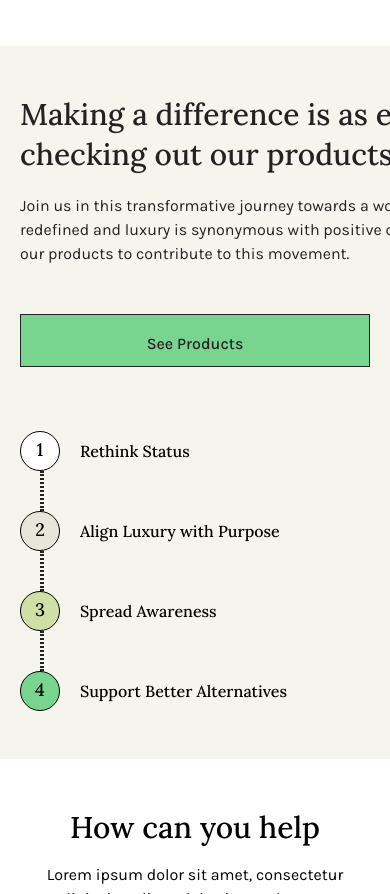
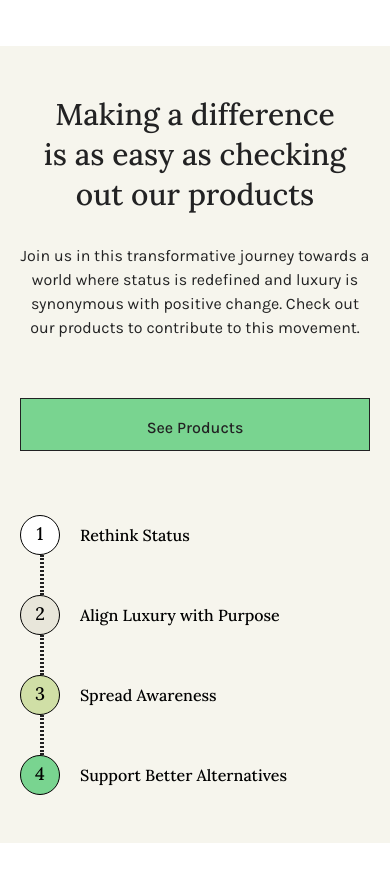
Before and after one commit to pizuCoder/ecochic-persistant-, a React app: page / in a window 390 px wide. Shown: the part 3419-4313 px from the top of the page. Built offline with nearby package versions, Linux system fonts and the light colour scheme.

Commit message:
css changes

```diff
--- a/src/views/home.css
+++ b/src/views/home.css
@@ -478,17 +478,25 @@
 }
 .home-heading03 {
   color: rgb(34, 34, 35);
-  font-size: 40px;
-  font-style: normal;
-  font-family: Lora;
-  font-weight: 500;
-  line-height: 52px;
-}
+  font-size: 28px;
+  font-style: normal;
+  font-family: Lora;
+  font-weight: 500;
+  line-height: 36px;
+  /* text-align: center;  */
+  /* center the heading */
+  margin: 0 20px; /* add some horizontal margin */
+}
+
 .home-caption03 {
   color: rgb(34, 34, 35);
-  width: 524px;
-  font-size: 18px;
-  line-height: 27px;
+  font-size: 16px;
+  line-height: 24px;
+
+  /* center the caption */
+  width: 100%; /* occupy full width of the container */
+  max-width: 400px; /* limit the width to prevent overflow */
+  margin: 10px 20px; /* add some margin */
 }
 .home-button07 {
   gap: var(--dl-space-space-twounits);
@@ -1623,6 +1631,9 @@
     padding-left: 0px;
     flex-direction: column;
   }
+  .home-steps {
+    flex-direction: column;
+  }
   .home-content {
     padding-left: var(--dl-space-space-oneandhalfunits);
     padding-right: var(--dl-space-space-oneandhalfunits);
@@ -1766,10 +1777,21 @@
     padding-left: var(--dl-space-space-oneandhalfunits);
     padding-right: var(--dl-space-space-oneandhalfunits);
   }
+  .home-caption03 {
+    max-width: 524px; /* revert back to original width */
+    margin: 10px 0; /* adjust margin as needed */
+    text-align: center;
+  }
+  .home-heading03{
+    text-align: center;
+  }
 }
 @media(max-width: 479px) {
   .home-content {
     gap: var(--dl-space-space-threeunits);
+  }
+  .home-steps {
+    flex-direction: column;
   }
   .home-navbar-interactive {
     padding: var(--dl-space-space-unit);
```
